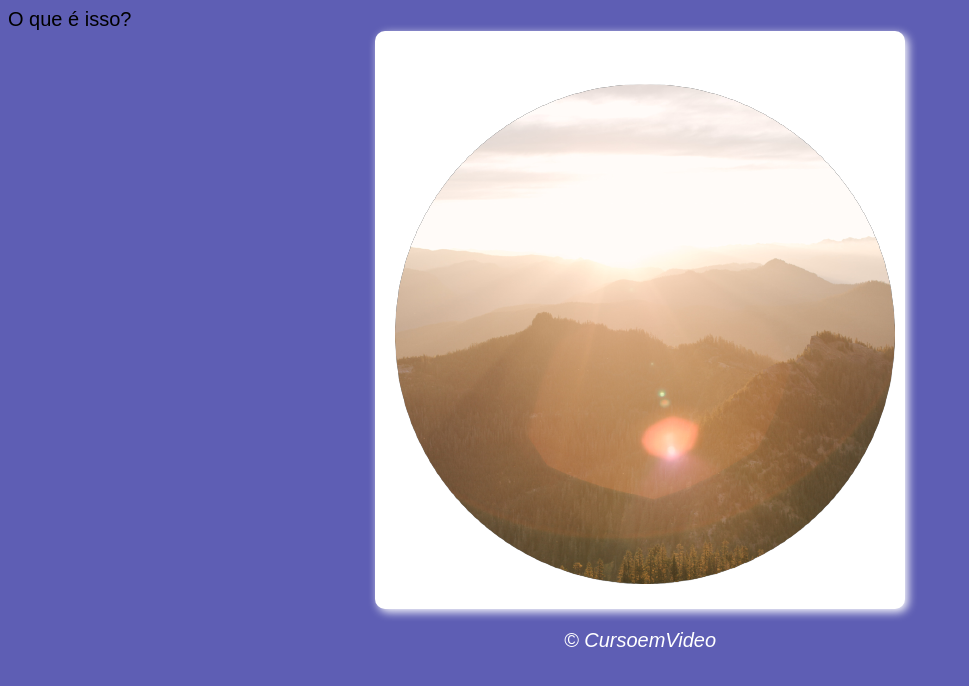
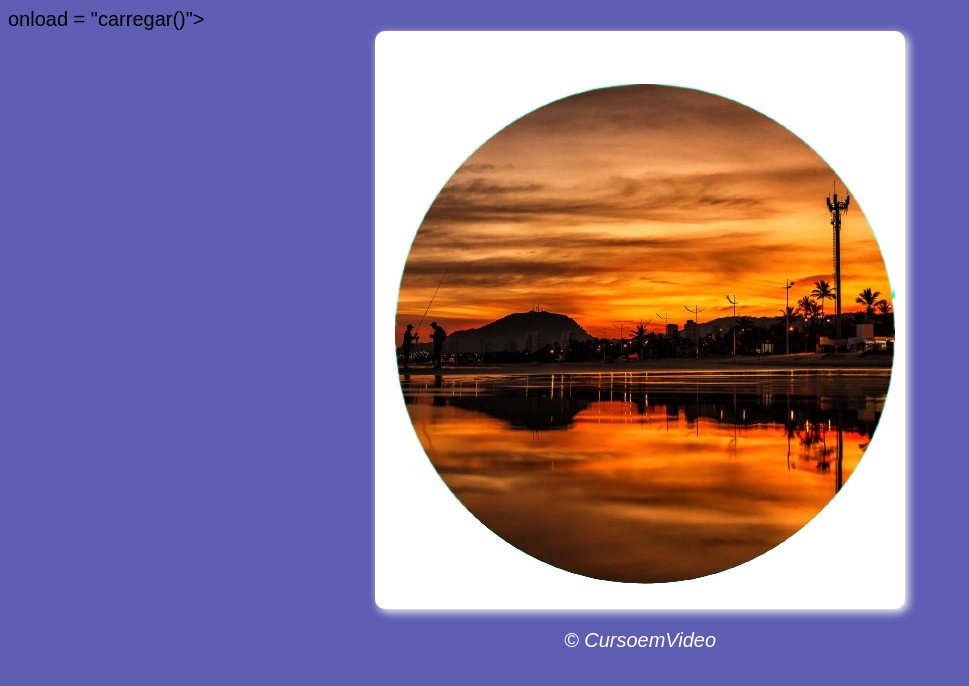
Before and after one commit to Carl-Johnson-LS/08-js-dom-condicoes, a plain HTML site: page hora.html in a window 1280 px wide. Shown: the whole page, without its empty margins (0-969 px from the left). Drawn offline with Linux system fonts and the light colour scheme.

Commit message:
Alteração no html

```diff
--- a/hora.html
+++ b/hora.html
@@ -7,14 +7,14 @@
   <title>Hora do dia</title>
   <link rel="stylesheet" href = "estilo.css">
 </head>
-<body> O que é isso?
+<body> onload = "carregar()">
     <header>
     <section>
         <div id = "msg">
             Aqui vai aparecer a mensagem...
         </div>
         <div id = "foto">
-            <img id = "imagem" src = "Imagemmanha.png" alt = "Foto do dia">
+            <img id = "imagem" src = "imagemtarde.png" alt = "Foto do dia">
         </div>
     </section>
     <footer>
```
